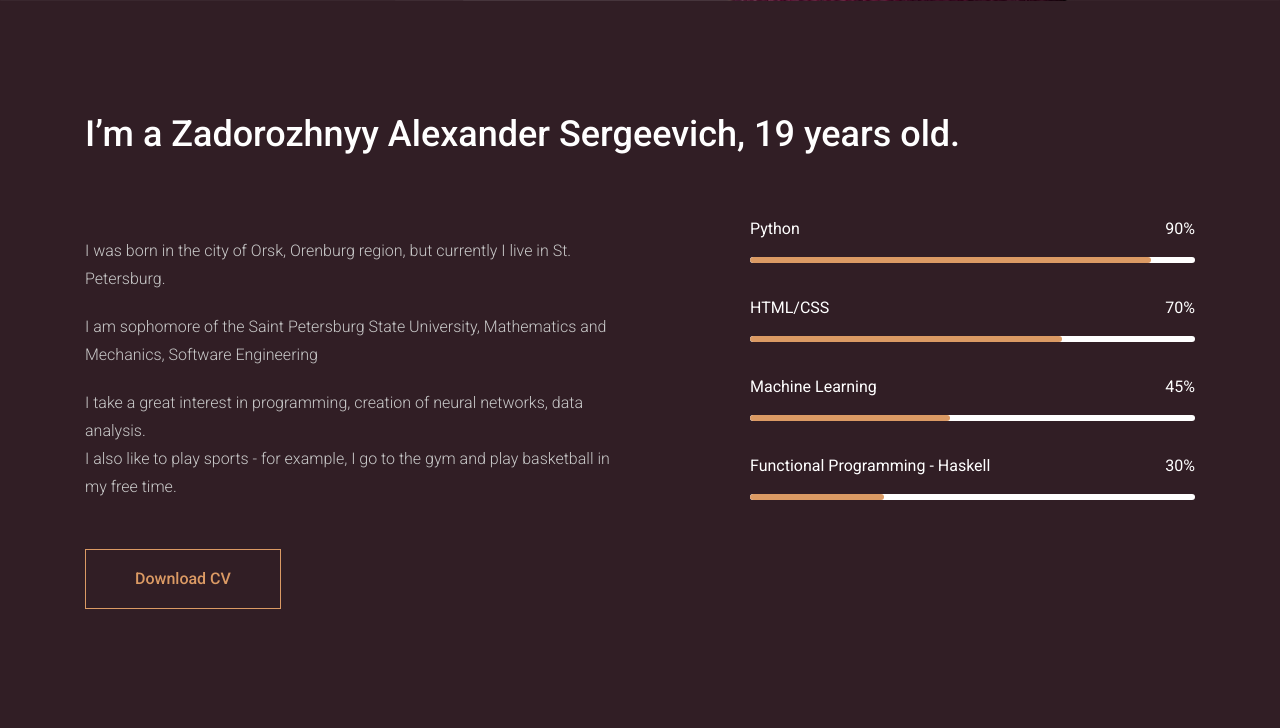
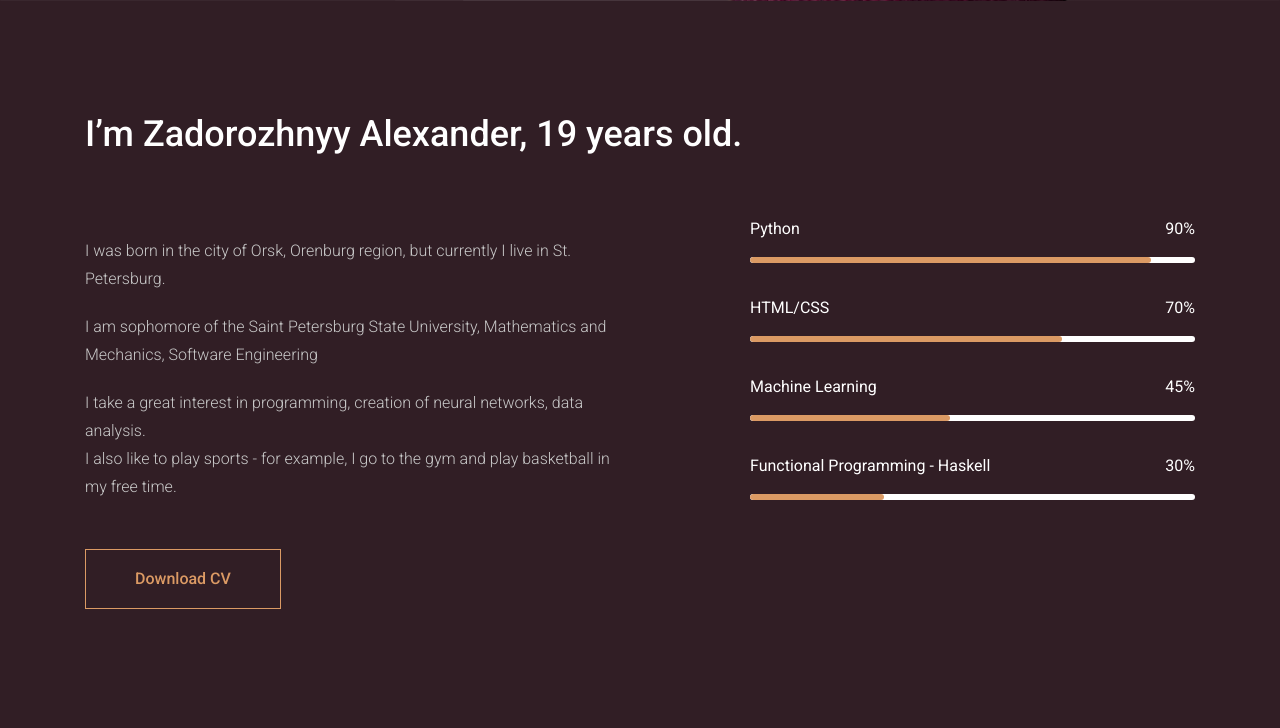
Before and after one commit to Alexander-Zadorozhnyy/CVProject, a Flask app: page /about in a window 1280 px wide. Shown: the part 900-1628 px from the top of the page. Run offline with Flask 3, Linux system fonts and the light colour scheme; some libraries are stand-ins or nearby versions.

Commit message:
Fixed some mistakes on about.html

```diff
--- a/templates/about.html
+++ b/templates/about.html
@@ -24,7 +24,7 @@
         <div class="row">
             <div class="col-xl-10">
                 <div class="download_text">
-                    <h3>I’m a Zadorozhnyy Alexander Sergeevich, 19 years old.</h3>
+                    <h3>I’m Zadorozhnyy Alexander, 19 years old.</h3>
                 </div>
             </div>
         </div>
```
